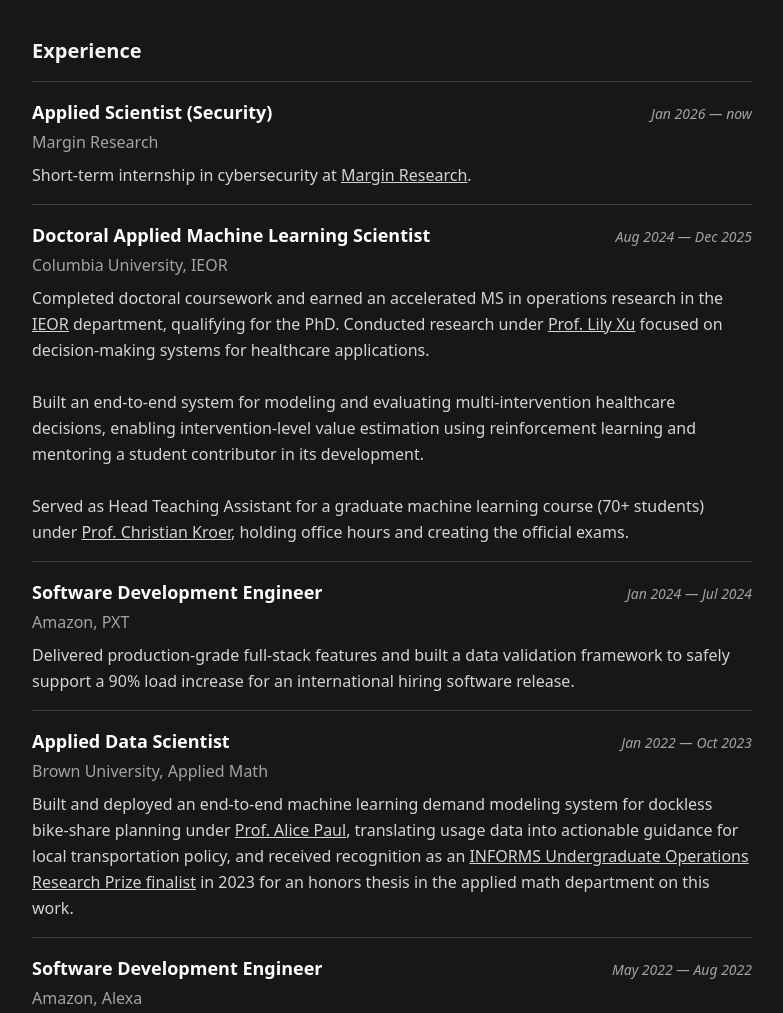
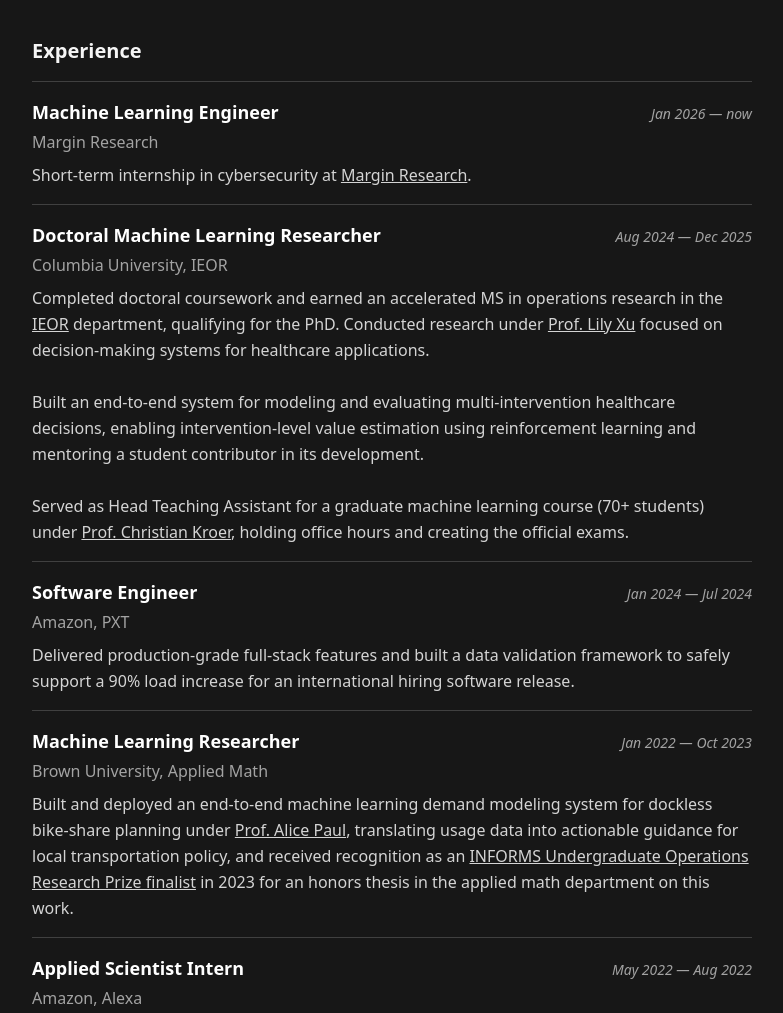
Before and after one commit to KyFlynn/kyranflynn-portfolio, an Eleventy site: page index.md in a window 1280 px wide. Shown: the part 958-1971 px from the top of the page, without its empty margins (248-1031 px from the left). Built offline with nearby package versions, Linux system fonts and the light colour scheme; Eleventy itself is replaced by a stand-in of ours; files that its build step writes are made by us from their sources.

Commit message:
Position titles

```diff
--- a/index.md
+++ b/index.md
@@ -66,7 +66,7 @@ BS in Applied Math & Computer Science
 
 <div class="experience-entry">
 <div class="xp-head">
-  <span class="role">Applied Scientist (Security)</span>
+  <span class="role">Machine Learning Engineer</span>
   <span class="date">Jan 2026 — now</span>
 </div>
 <div class="company">Margin Research</div>
@@ -77,7 +77,7 @@ Short-term internship in cybersecurity at [Margin Research](https://margin.re/Ma
 
 <div class="experience-entry">
 <div class="xp-head">
-  <span class="role">Doctoral Applied Machine Learning Scientist</span>
+  <span class="role">Doctoral Machine Learning Researcher</span>
   <span class="date">Aug 2024 — Dec 2025</span>
 </div>
 <div class="company">Columbia University, IEOR</div>
@@ -92,7 +92,7 @@ Served as Head Teaching Assistant for a graduate machine learning course (70+ st
 
 <div class="experience-entry">
 <div class="xp-head">
-  <span class="role">Software Development Engineer</span>
+  <span class="role">Software Engineer</span>
   <span class="date">Jan 2024 — Jul 2024</span>
 </div>
 <div class="company">Amazon, PXT</div>
@@ -103,7 +103,7 @@ Delivered production-grade full-stack features and built a data validation frame
 
 <div class="experience-entry">
 <div class="xp-head">
-  <span class="role">Applied Data Scientist</span>
+  <span class="role">Machine Learning Researcher</span>
   <span class="date">Jan 2022 — Oct 2023</span>
 </div>
 <div class="company">Brown University, Applied Math</div>
@@ -114,7 +114,7 @@ Built and deployed an end-to-end machine learning demand modeling system for doc
 
 <div class="experience-entry">
 <div class="xp-head">
-  <span class="role">Software Development Engineer</span>
+  <span class="role">Applied Scientist Intern</span>
   <span class="date">May 2022 — Aug 2022</span>
 </div>
 <div class="company">Amazon, Alexa</div>
```
